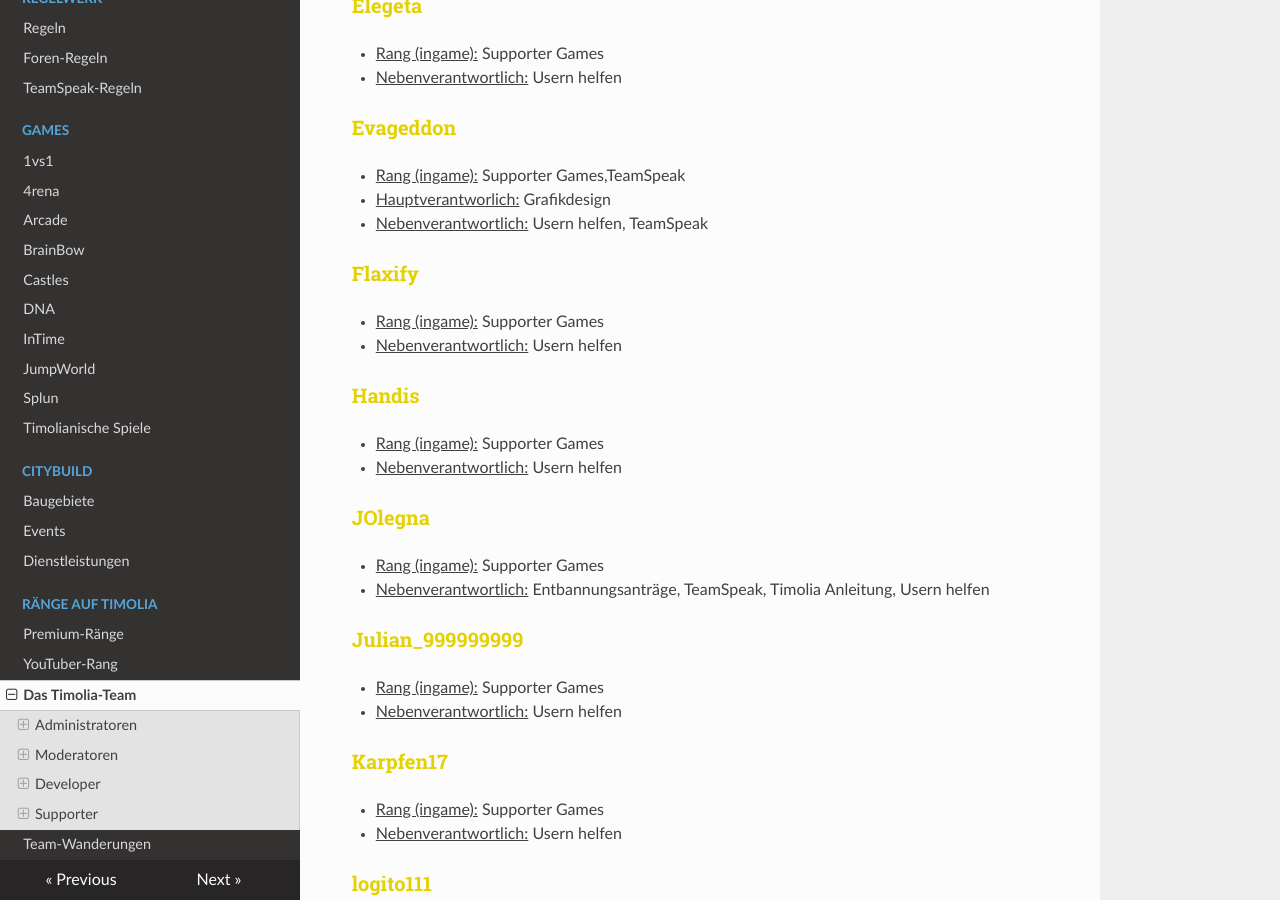
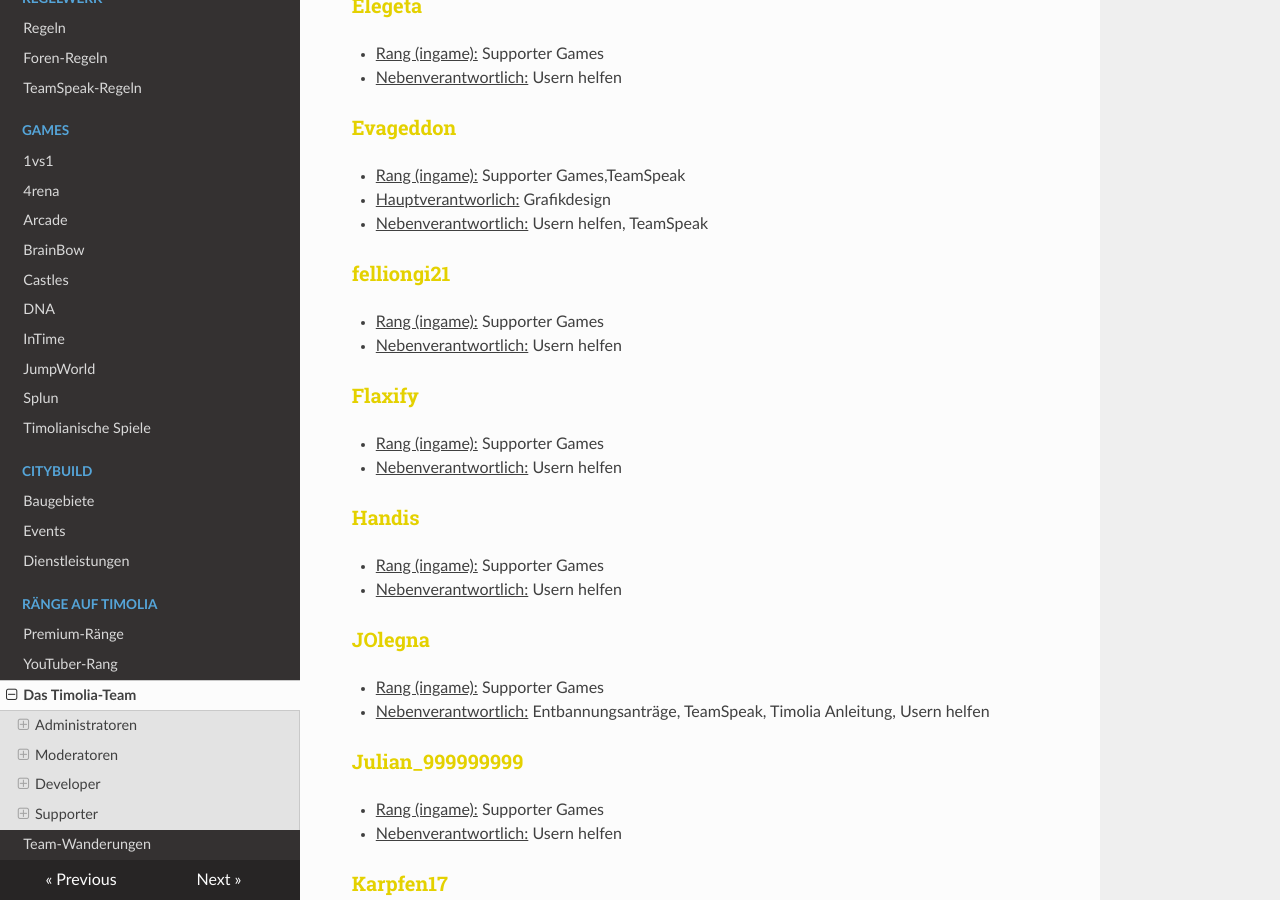
Before and after one commit to TimoliaDE/HowTo, an MkDocs documentation site: the page built from docs/ranks/team.md, in a window 1280 px wide and 900 px high, scrolled down 4992 px. Built offline with MkDocs 1.6.1, drawn with Linux system fonts in a browser that asks for light colours; nearby versions of some CDN libraries; old or Windows-style settings are respelled for this version of MkDocs.

Commit message:
reverse felliongi21

```diff
--- a/docs/ranks/team.md
+++ b/docs/ranks/team.md
@@ -169,6 +169,10 @@ Sie stehen für alle grundlegenden Fragen und Reports zur Verfügung und sind di
 - <u>Rang (ingame):</u> Supporter Games,TeamSpeak
 - <u>Hauptverantworlich:</u> Grafikdesign
 - <u>Nebenverantwortlich:</u> Usern helfen, TeamSpeak
+
+### <strong><span style="color:#E4D100">felliongi21</span></strong>
+- <u>Rang (ingame):</u> Supporter Games
+- <u>Nebenverantwortlich:</u> Usern helfen
 
 ### <strong><span style="color:#E4D100">Flaxify</span></strong>
 - <u>Rang (ingame):</u> Supporter Games
```
Also changed, not shown: docs/ranks/wanderungen.md (+0 -1 lines).
